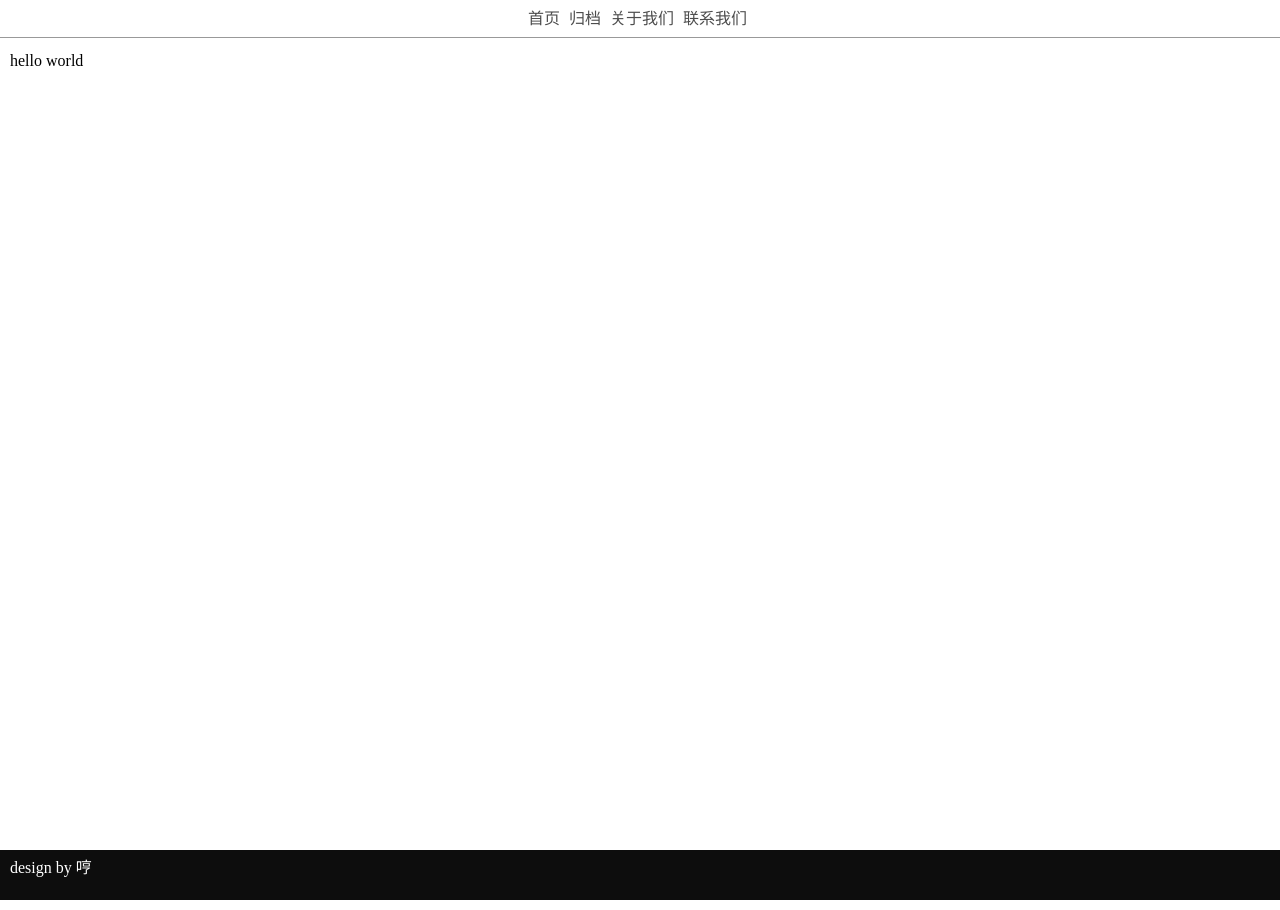
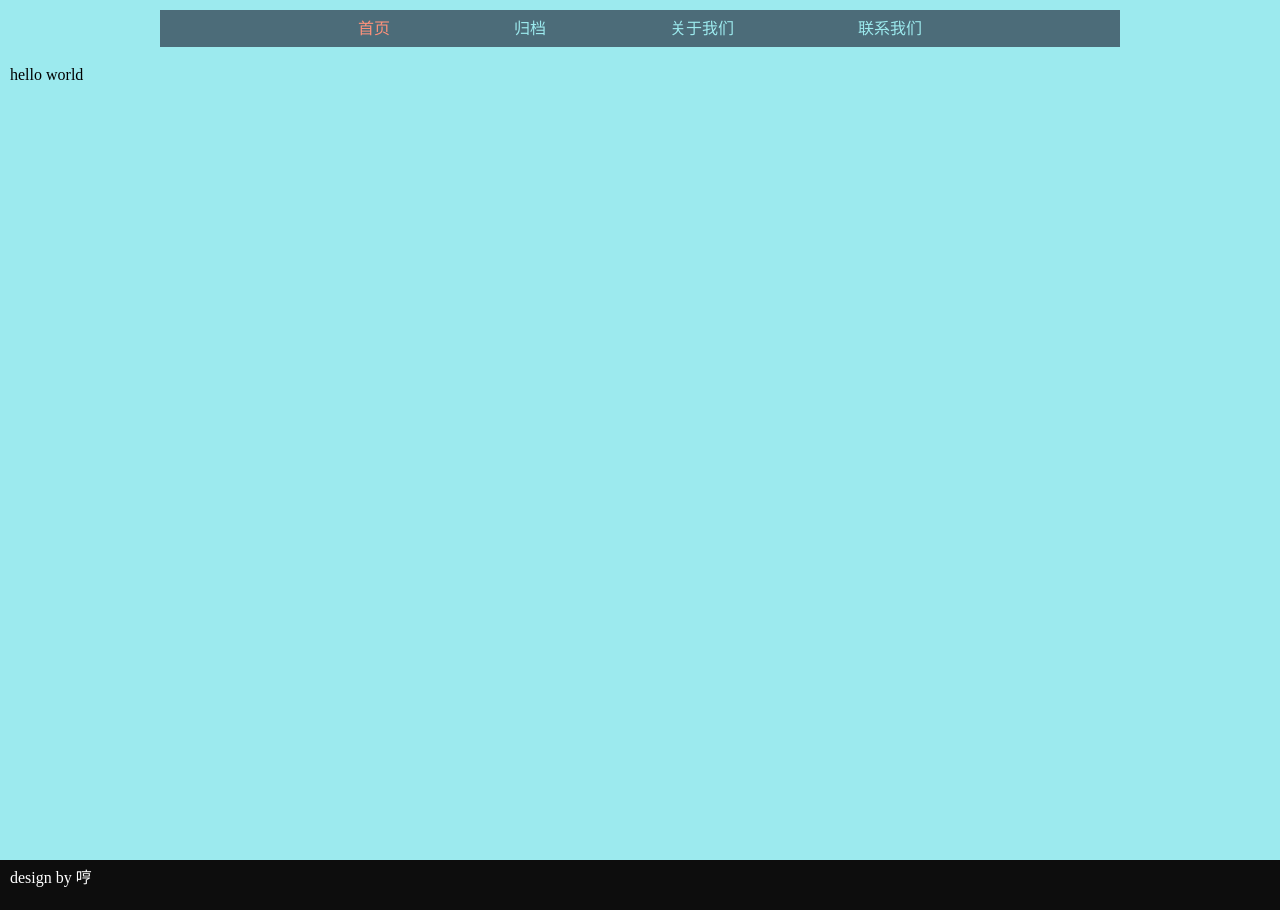
Before and after one commit to needood/tamamaxox.github.com, a Jekyll site: the page built from index.md, in a window 1280 px wide. Built offline with Jekyll 4.4.1, drawn with Linux system fonts in a browser that asks for light colours.

Commit message:
Signed-off-by: hata <hata@hata-AOD260.(none)>
	modified:   assets/stylesheets/F.css
	modified:   assets/stylesheets/custom.css
	assets/images/

```diff
--- a/assets/stylesheets/F.css
+++ b/assets/stylesheets/F.css
@@ -39,7 +39,7 @@
   overflow: hidden;
   *zoom: 1;
 }
-/* line 49, ../../../../../var/lib/gems/1.8/gems/compass-0.12.2/frameworks/compass/stylesheets/compass/typography/lists/_inline-block-list.scss */
+/* line 49, /var/lib/gems/1.8/gems/compass-0.12.2/frameworks/compass/stylesheets/compass/typography/lists/_inline-block-list.scss */
 .f-inline-block li {
   list-style-image: none;
   list-style-type: none;
--- a/assets/stylesheets/custom.css
+++ b/assets/stylesheets/custom.css
@@ -2,64 +2,67 @@
  * In this file you should write your main styles. (or centralize your imports)
  * Import this file using the following HTML or equivalent:
  * <link href="/stylesheets/screen.css" media="screen, projection" rel="stylesheet" type="text/css" /> */
-/* line 8, ../sass/custom.scss */
+/* line 9, ../sass/custom.scss */
 h1 {
   font-size: 200%;
 }
 
-/* line 11, ../sass/custom.scss */
+/* line 12, ../sass/custom.scss */
 h2 {
   font-size: 150%;
 }
 
-/* line 14, ../sass/custom.scss */
+/* line 15, ../sass/custom.scss */
 h3 {
   font-size: 120%;
 }
 
-/* line 17, ../sass/custom.scss */
+/* line 18, ../sass/custom.scss */
 h4 {
   font-size: 100%;
 }
 
-/* line 20, ../sass/custom.scss */
+/* line 21, ../sass/custom.scss */
 h5 {
   font-size: 80%;
 }
 
 /* line 24, ../sass/custom.scss */
+body {
+  background-color: #9ceaee;
+}
+
+/* line 27, ../sass/custom.scss */
 nav {
+  background-color: #4c6c79;
   padding-bottom: 10px;
   padding-top: 10px;
-  border-bottom: 1px solid #999999;
-  margin-bottom: 5px;
+  margin: 10px auto;
+  width: 960px;
 }
-/* line 29, ../sass/custom.scss */
+/* line 33, ../sass/custom.scss */
 nav ul {
   text-align: center;
 }
-/* line 31, ../sass/custom.scss */
-nav ul li {
-  margin-left: 5px;
-  margin-right: 5px;
+/* line 36, ../sass/custom.scss */
+nav ul li.active a {
+  color: #ff927b;
 }
-/* line 36, ../sass/custom.scss */
+/* line 39, ../sass/custom.scss */
 nav ul li a {
+  margin-left: 60px;
+  margin-right: 60px;
   color: inherit;
   text-decoration: inherit;
   cursor: inherit;
-  color: #4d4d4d;
+  color: #9ceaee;
 }
 /* line 6, ../../../../../var/lib/gems/1.8/gems/compass-0.12.2/frameworks/compass/stylesheets/compass/typography/links/_unstyled-link.scss */
 nav ul li a:active, nav ul li a:focus {
   outline: none;
 }
-/* line 24, ../../../../../var/lib/gems/1.8/gems/compass-0.12.2/frameworks/compass/stylesheets/compass/typography/links/_link-colors.scss */
-nav ul li a:hover {
-  color: #6bd0cf;
-}
 
-/* line 44, ../sass/custom.scss */
+/* line 51, ../sass/custom.scss */
 #site-footer {
   background-color: #0d0d0d;
   color: white;
```
